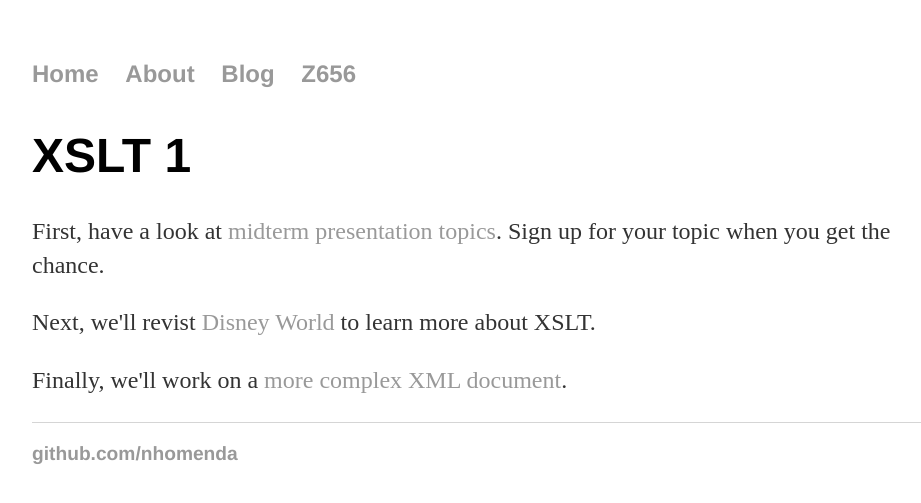
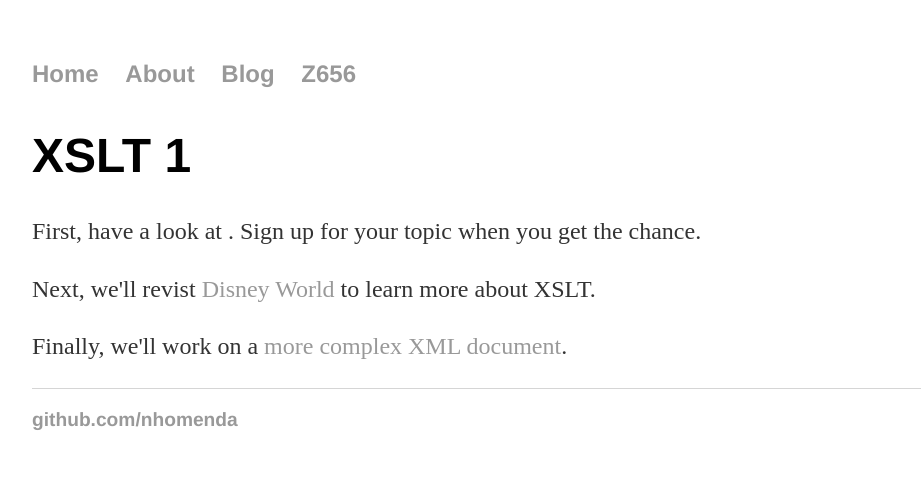
Before and after one commit to nhomenda/nhomenda.github.io, a Jekyll site: the page built from Z656/XSLT1.html, in a window 1280 px wide. Shown: the top 503 px of the page, without its empty margins (160-1081 px from the left). Built offline with Jekyll 4.4.1, drawn with Linux system fonts in a browser that asks for light colours.

Commit message:
Update XSLT1.html

```diff
--- a/Z656/XSLT1.html
+++ b/Z656/XSLT1.html
@@ -6,7 +6,7 @@ date: 2018-02-08
 
 <h1>{{ page.title }}</h1>
 <div class="blurb">
-  <p>First, have a look at <a href="https://docs.google.com/spreadsheets/d/1wMQRf-bkFvNMgNMs7KaoVR717r5zRqlQoErqIc67scI/edit?usp=sharing">midterm presentation topics</a>. Sign up for your topic when you get the chance.</p>
+  <p>First, have a look at . Sign up for your topic when you get the chance.</p>
   <p>Next, we'll revist <a href="https://nhomenda.github.io/Z656/DisneyWorld.xml">Disney World</a> to learn more about XSLT.</p>
   <p>Finally, we'll work on a <a href="http://purl.dlib.indiana.edu/iudl/general/mets/VAA2127">more complex XML document</a>.</p>
 
```
